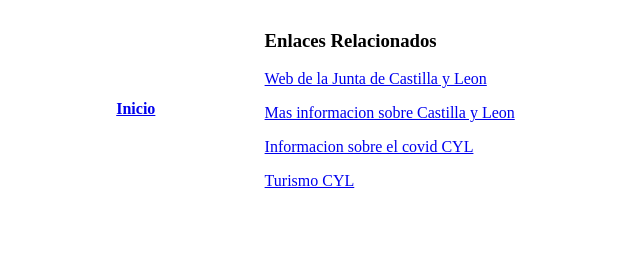
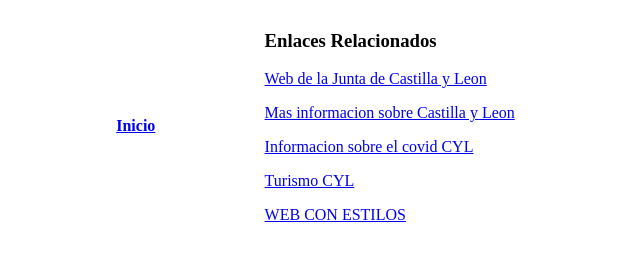
Before and after one commit to HecAloS/Turismo-CYL, a plain HTML site: page relacionados.html in a window 1280 px wide. Shown: the whole page, without its empty margins (0-640 px from the left). Drawn offline with Linux system fonts and the light colour scheme.

Commit message:
Add files via upload

```diff
--- a/relacionados.html
+++ b/relacionados.html
@@ -16,7 +16,8 @@
                     <p><a href="http://www.jcyl.es/" target="_blank">Web de la Junta de Castilla y Leon</a></p>
 					<p><a href="https://es.wikipedia.org/wiki/Castilla_y_Le%C3%B3n" target="_blank">Mas informacion sobre Castilla y Leon</a></p>
 					<p><a href="https://www.jcyl.es/web/es/informacion-coronavirus.html" target="_blank">Informacion sobre el covid CYL</a></p>
-					<p><a href="https://www.turismocastillayleon.com/" target="_blank">Turismo CYL</a></p>
+                    <p><a href="https://www.turismocastillayleon.com/" target="_blank">Turismo CYL</a></p>
+                    <p><a href="css/index.html">WEB CON ESTILOS</a></p>
                 </td>
             </tr>
 
```
